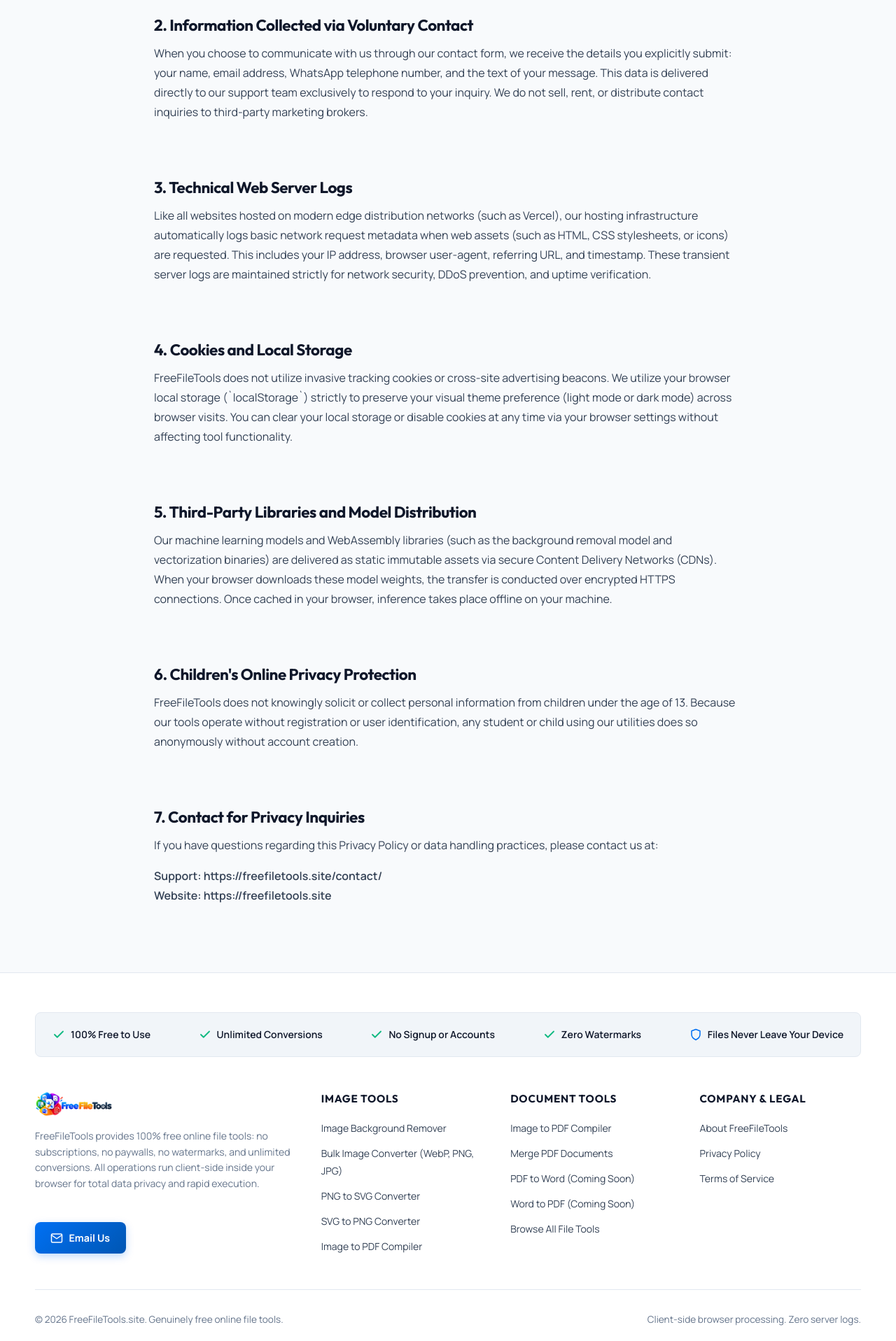
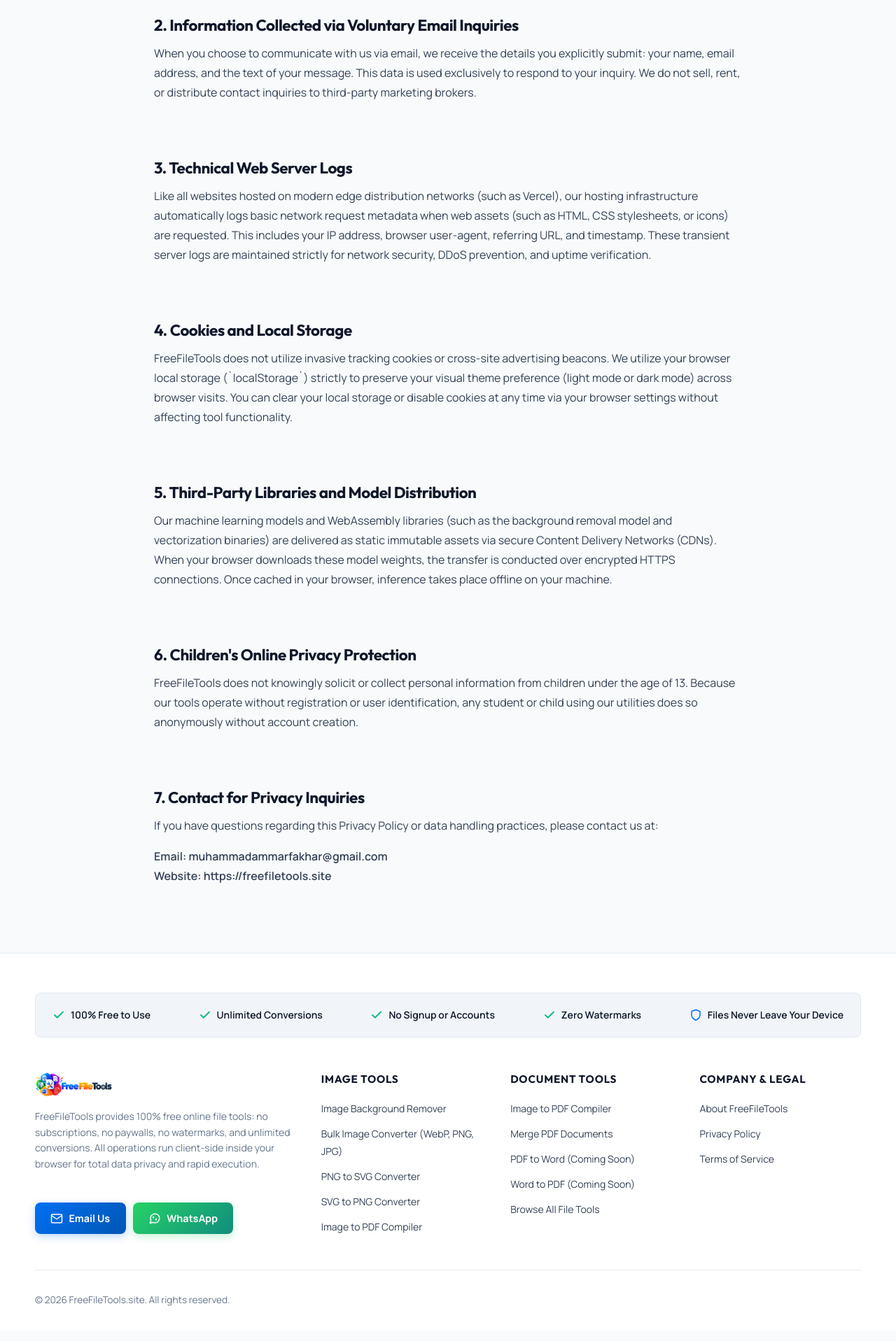
Before and after one commit to ammarfakhar123/freefiletools, a Next.js app: page /privacy-policy in a window 1280 px wide. Shown: the part 880-2797 px from the top of the page at 70% size. Built offline with nearby package versions, Linux system fonts and the light colour scheme.

Commit message:
feat: add WhatsApp support button, clean footer copyright, and update policy effective dates

```diff
--- a/src/app/privacy-policy/page.tsx
+++ b/src/app/privacy-policy/page.tsx
@@ -54,7 +54,7 @@
             Privacy Policy
           </h1>
           <p style={{ fontSize: '0.9rem', color: 'var(--text-muted)', marginBottom: '2.5rem' }}>
-            Effective Date: October 20, 2026 | Last Updated: October 20, 2026
+            Effective Date: October 22, 2026 | Version: 1.0 (Initial Release) | Latest Update: None
           </p>
 
           <div
@@ -94,13 +94,12 @@
 
             <section>
               <h2 style={{ fontSize: '1.4rem', fontWeight: 700, color: 'var(--text-primary)', marginBottom: '0.75rem' }}>
-                2. Information Collected via Voluntary Contact
+                2. Information Collected via Voluntary Email Inquiries
               </h2>
               <p>
-                When you choose to communicate with us through our contact form, we receive the details
-                you explicitly submit: your name, email address, WhatsApp telephone number, and the text
-                of your message. This data is delivered directly to our support team exclusively to respond to your inquiry.
-                We do not sell, rent, or distribute contact inquiries to third-party marketing brokers.
+                When you choose to communicate with us via email, we receive the details you explicitly submit:
+                your name, email address, and the text of your message. This data is used exclusively to respond
+                to your inquiry. We do not sell, rent, or distribute contact inquiries to third-party marketing brokers.
               </p>
             </section>
 
@@ -161,7 +160,7 @@
                 If you have questions regarding this Privacy Policy or data handling practices, please contact us at:
               </p>
               <p style={{ marginTop: '0.5rem', fontWeight: 600 }}>
-                Support: https://freefiletools.site/contact/<br />
+                Email: muhammadammarfakhar@gmail.com<br />
                 Website: https://freefiletools.site
               </p>
             </section>
--- a/src/app/terms-of-service/page.tsx
+++ b/src/app/terms-of-service/page.tsx
@@ -54,7 +54,7 @@
             Terms of Service
           </h1>
           <p style={{ fontSize: '0.9rem', color: 'var(--text-muted)', marginBottom: '2.5rem' }}>
-            Effective Date: October 20, 2026 | Last Updated: October 20, 2026
+            Effective Date: October 22, 2026 | Version: 1.0 (Initial Release) | Latest Update: None
           </p>
 
           <div style={{ display: 'flex', flexDirection: 'column', gap: '2rem', lineHeight: 1.75, color: 'var(--text-secondary)' }}>
@@ -149,10 +149,10 @@
                 8. Contact Information
               </h2>
               <p>
-                For questions regarding these Terms of Service, please reach out via our contact page or email:
+                For questions regarding these Terms of Service, please reach out via email:
               </p>
               <p style={{ marginTop: '0.5rem', fontWeight: 600 }}>
-                Support: https://freefiletools.site/contact/<br />
+                Email: muhammadammarfakhar@gmail.com<br />
                 Domain: freefiletools.site
               </p>
             </section>
--- a/src/components/layout/Footer.module.css
+++ b/src/components/layout/Footer.module.css
@@ -126,6 +126,38 @@
   color: #ffffff !important;
 }
 
+.whatsappButton {
+  display: inline-flex;
+  align-items: center;
+  justify-content: center;
+  gap: 0.5rem;
+  padding: 0.7rem 1.4rem;
+  background: linear-gradient(135deg, #25d366 0%, #128c7e 100%);
+  color: #ffffff !important;
+  font-size: 0.9rem;
+  font-weight: 700;
+  border-radius: var(--radius-md);
+  text-decoration: none !important;
+  box-shadow: 0 4px 12px rgba(37, 211, 102, 0.25);
+  transition: all var(--transition-fast);
+  margin-top: 0.75rem;
+  width: fit-content;
+}
+
+.whatsappButton:hover {
+  transform: translateY(-2px);
+  box-shadow: 0 6px 18px rgba(37, 211, 102, 0.35);
+  background: linear-gradient(135deg, #20ba5a 0%, #0e7266 100%);
+  color: #ffffff !important;
+}
+
+.contactButtonsGroup {
+  display: flex;
+  flex-wrap: wrap;
+  gap: 0.65rem;
+  align-items: center;
+}
+
 .bottomBar {
   padding-top: 2rem;
   border-top: 1px solid var(--border-subtle);
--- a/src/components/layout/Footer.tsx
+++ b/src/components/layout/Footer.tsx
@@ -1,7 +1,7 @@
 import React from 'react';
 import Link from 'next/link';
 import styles from './Footer.module.css';
-import { IconShield, IconCheck } from '@/components/icons';
+import { IconShield, IconCheck, IconWhatsApp } from '@/components/icons';
 
 export function Footer() {
   return (
@@ -49,7 +49,7 @@
                 privacy and rapid execution.
               </p>
             </div>
-            <div>
+            <div className={styles.contactButtonsGroup}>
               <a
                 href="mailto:muhammadammarfakhar@gmail.com?subject=Inquiry%20from%20FreeFileTools"
                 className={styles.emailButton}
@@ -60,6 +60,17 @@
                   <polyline points="22,6 12,13 2,6" />
                 </svg>
                 <span>Email Us</span>
+              </a>
+
+              <a
+                href="https://wa.me/923302079066?text=Hi%20FreeFileTools%20Team%2C%20I%20have%20an%20inquiry."
+                target="_blank"
+                rel="noopener noreferrer"
+                className={styles.whatsappButton}
+                aria-label="Chat with Us on WhatsApp"
+              >
+                <IconWhatsApp size={18} />
+                <span>WhatsApp</span>
               </a>
             </div>
           </div>
@@ -148,10 +159,7 @@
         {/* Bottom Bar */}
         <div className={styles.bottomBar}>
           <div>
-            &copy; 2026 FreeFileTools.site. Genuinely free online file tools.
-          </div>
-          <div>
-            Client-side browser processing. Zero server logs.
+            &copy; 2026 FreeFileTools.site. All rights reserved.
           </div>
         </div>
       </div>
```
